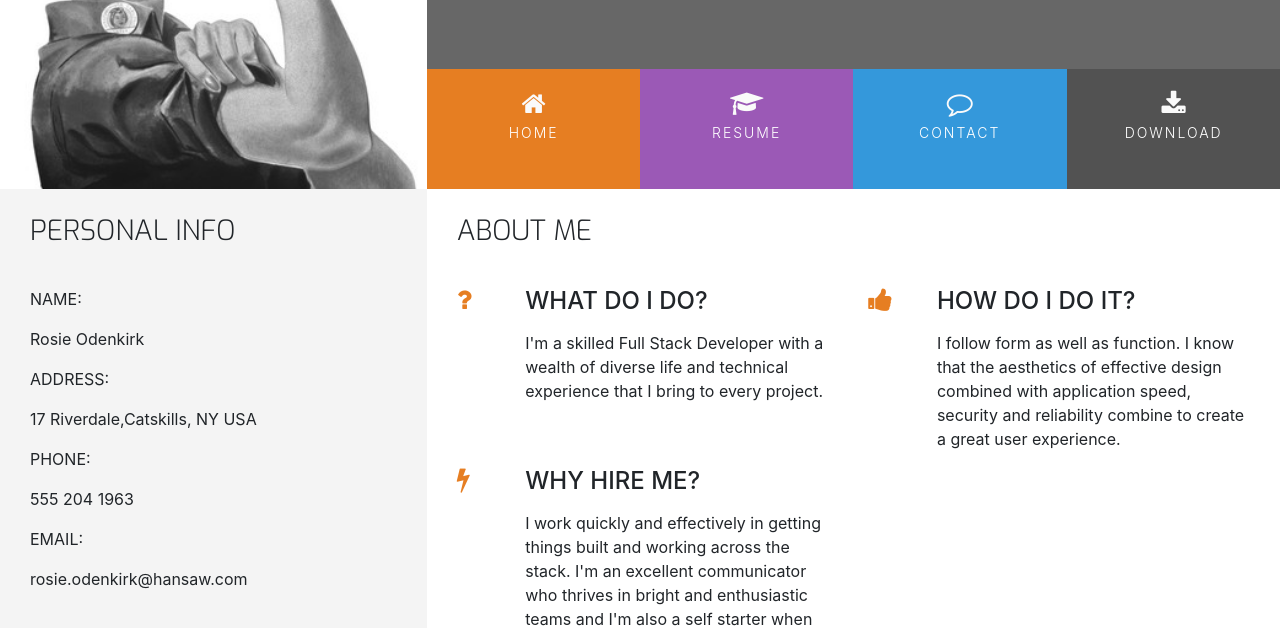
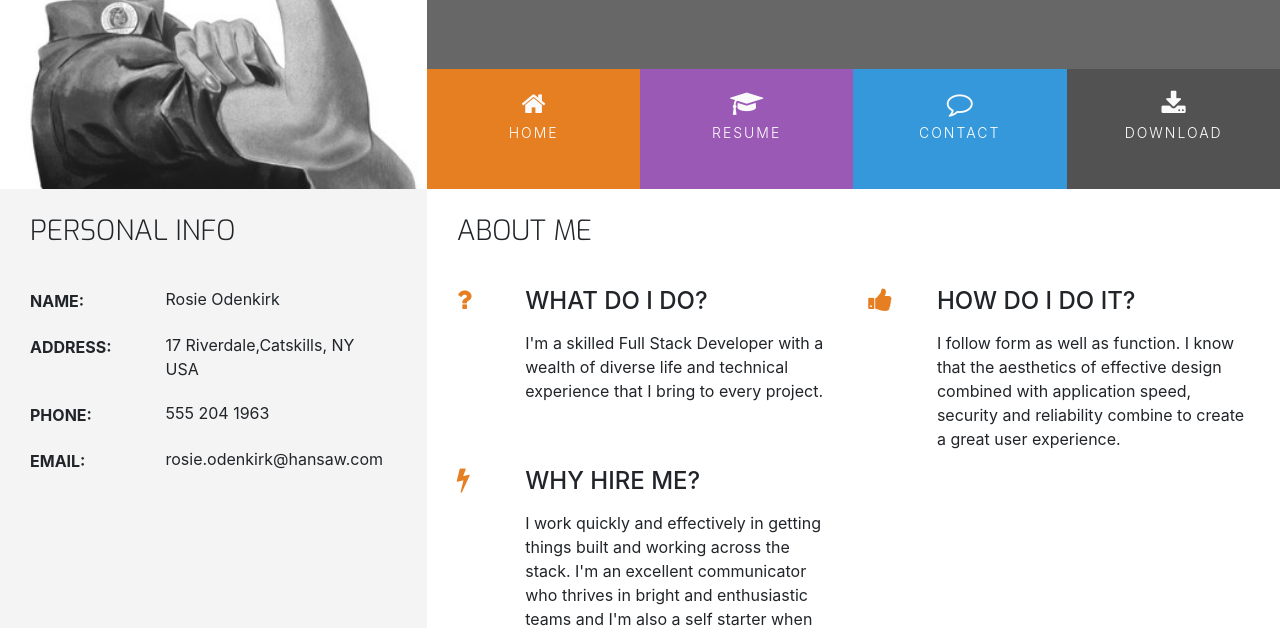
Before and after one commit to GediminasValevicius/Rosie-cv, a plain HTML site: page index.html in a window 1280 px wide. Shown: the part 180-808 px from the top of the page. Drawn offline with nearby package versions, Linux system fonts and the light colour scheme.

Commit message:
Adding Contact Details: Final Styles

```diff
--- a/assets/css/style.css
+++ b/assets/css/style.css
@@ -239,3 +239,42 @@ footer {
 
 
 /* ------------------------------------------- /. Three reasons*/
+
+
+/* ------------------------------------------- Personal Info*/
+
+.personal-info-item {
+    margin-bottom: 20px;
+    display: block;
+    clear: both;
+}
+
+.personal-info-item .key,
+.personal-info-item .value {
+    padding-right: 8px;
+    display: inline-block;
+}
+
+.personal-info-item .key p,
+.personal-info-item .value p {
+    margin: 0;
+}
+
+.personal-info-item .key {
+    width: 30%;
+    margin-right: 21px;
+    padding-top: 2px;
+    vertical-align: top;
+}
+
+.personal-info-item .key p {
+    font-weight: 700;
+}
+
+.personal-info-item .value {
+    position: relative;
+    width: 60%;
+}
+
+
+/* ------------------------------------------- /. Personal Info*/
```
